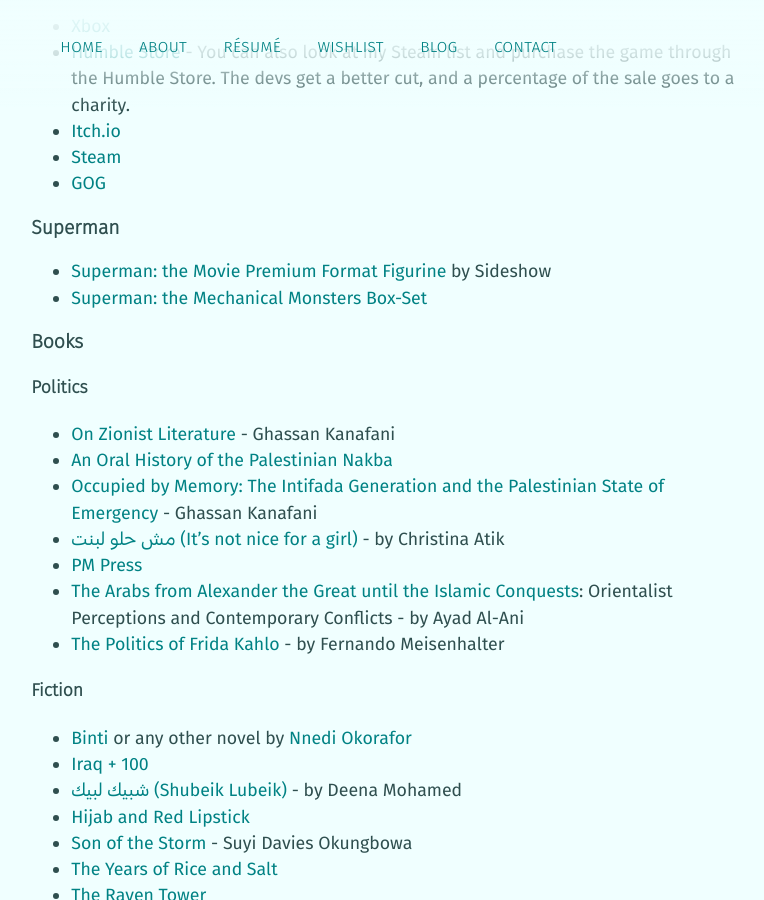
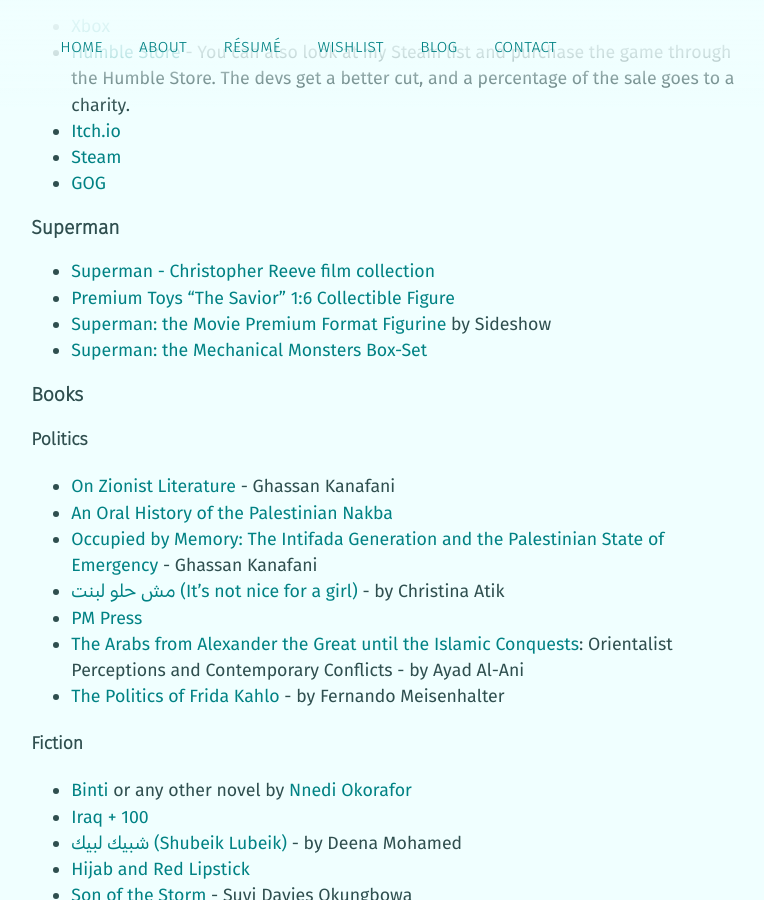
Before and after one commit to mstfacmly/mstfacmly.github.io, a Jekyll site: the page built from wishlist.md, in a window 1280 px wide and 900 px high, scrolled down 684 px. Shown: the whole window, without its empty margins (148-912 px from the left). Built offline with Jekyll 4.4.1, drawn with Linux system fonts in a browser that asks for light colours; nearby versions of some CDN libraries; a script that is not in the unit is left out.

Commit message:
update wishlist

```diff
--- a/wishlist.md
+++ b/wishlist.md
@@ -35,6 +35,8 @@
 * [GOG](https://www.gog.com/u/mchamli/wishlist)
 
 ### Superman
+* [Superman - Christopher Reeve film collection](https://www.amazon.ca/dp/B0BX1D4T71/)
+* [Premium Toys "The Savior" 1:6 Collectible Figure](https://www.toyswonderland.com/product/premium-toys-the-savior-16-collectible-figure/)
 * [Superman: the Movie Premium Format Figurine](https://www.sideshow.com/collectibles/dc-comics-superman-the-movie-sideshow-collectibles-300759) by Sideshow
 * [Superman: the Mechanical Monsters Box-Set](https://www.bigbadtoystore.com/Product/VariationDetails/157966)
 
```
